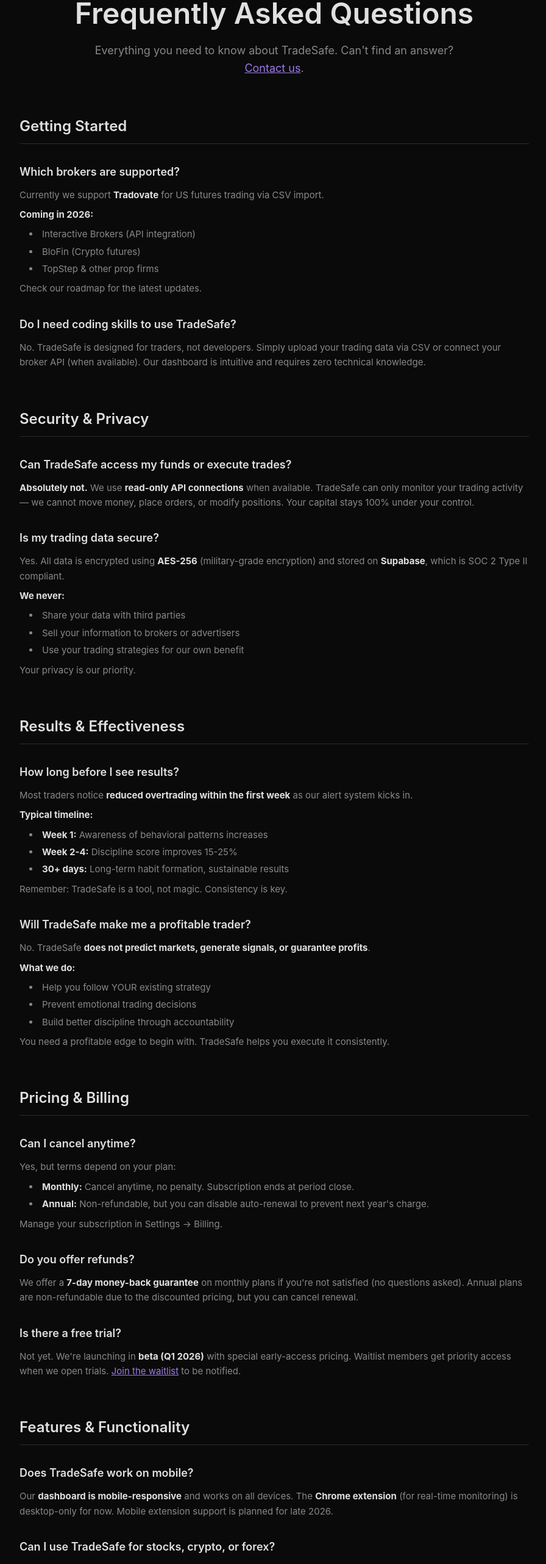
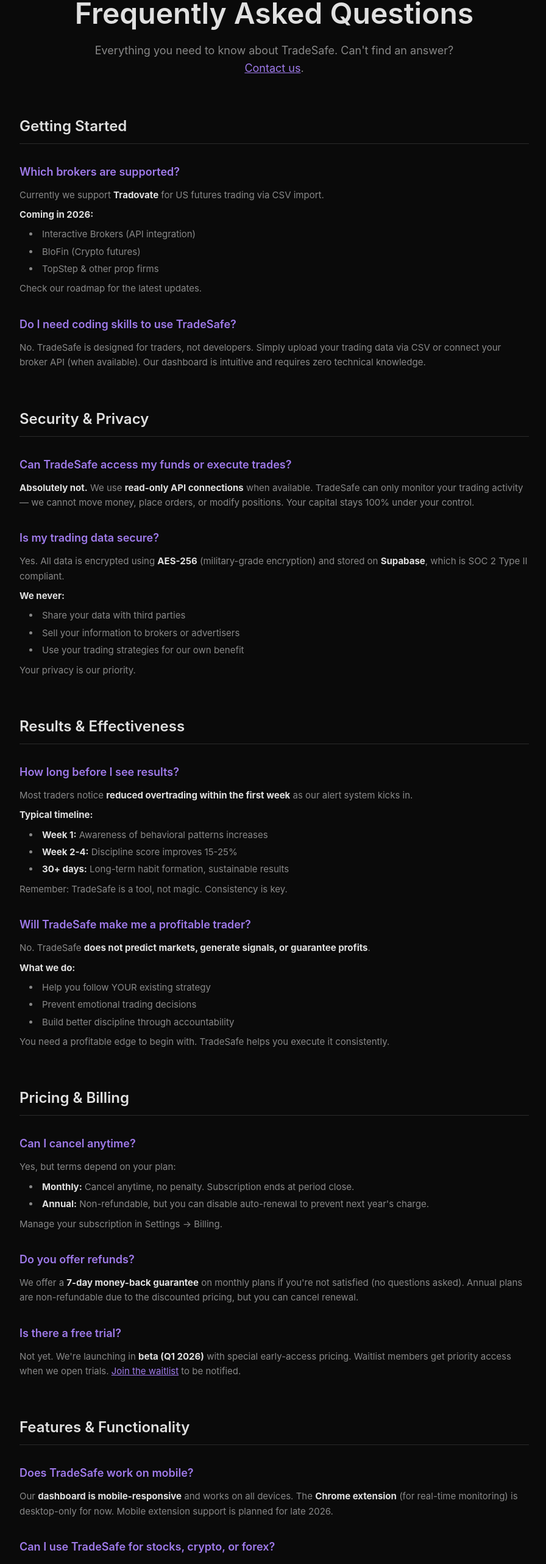
Before and after one commit to Trade-Safe/tradesafe-landing, a Next.js app: page /faq in a window 1280 px wide. Shown: the part 225-2789 px from the top of the page at 61% size, without its empty margins (190-1086 px from the left). Built offline with nearby package versions, Linux system fonts and the light colour scheme.

Commit message:
Update page.tsx

```diff
--- a/app/faq/page.tsx
+++ b/app/faq/page.tsx
@@ -52,7 +52,7 @@ export default function FAQPage() {
 
           <div className="space-y-8">
             <div>
-              <h3 className="text-lg font-semibold text-[#e0e0e0] mb-3">
+              <h3 className="text-lg font-semibold text-primary-light mb-3">
                 Which brokers are supported?
               </h3>
               <p className="text-[#888] leading-relaxed mb-2">
@@ -72,7 +72,7 @@ export default function FAQPage() {
             </div>
 
             <div>
-              <h3 className="text-lg font-semibold text-[#e0e0e0] mb-3">
+              <h3 className="text-lg font-semibold text-primary-light mb-3">
                 Do I need coding skills to use TradeSafe?
               </h3>
               <p className="text-[#888] leading-relaxed">
@@ -90,7 +90,7 @@ export default function FAQPage() {
 
           <div className="space-y-8">
             <div>
-              <h3 className="text-lg font-semibold text-[#e0e0e0] mb-3">
+              <h3 className="text-lg font-semibold text-primary-light mb-3">
                 Can TradeSafe access my funds or execute trades?
               </h3>
               <p className="text-[#888] leading-relaxed">
@@ -99,7 +99,7 @@ export default function FAQPage() {
             </div>
 
             <div>
-              <h3 className="text-lg font-semibold text-[#e0e0e0] mb-3">
+              <h3 className="text-lg font-semibold text-primary-light mb-3">
                 Is my trading data secure?
               </h3>
               <p className="text-[#888] leading-relaxed mb-2">
@@ -128,7 +128,7 @@ export default function FAQPage() {
 
           <div className="space-y-8">
             <div>
-              <h3 className="text-lg font-semibold text-[#e0e0e0] mb-3">
+              <h3 className="text-lg font-semibold text-primary-light mb-3">
                 How long before I see results?
               </h3>
               <p className="text-[#888] leading-relaxed mb-2">
@@ -148,7 +148,7 @@ export default function FAQPage() {
             </div>
 
             <div>
-              <h3 className="text-lg font-semibold text-[#e0e0e0] mb-3">
+              <h3 className="text-lg font-semibold text-primary-light mb-3">
                 Will TradeSafe make me a profitable trader?
               </h3>
               <p className="text-[#888] leading-relaxed mb-2">
@@ -177,7 +177,7 @@ export default function FAQPage() {
 
           <div className="space-y-8">
             <div>
-              <h3 className="text-lg font-semibold text-[#e0e0e0] mb-3">
+              <h3 className="text-lg font-semibold text-primary-light mb-3">
                 Can I cancel anytime?
               </h3>
               <p className="text-[#888] leading-relaxed mb-2">
@@ -193,7 +193,7 @@ export default function FAQPage() {
             </div>
 
             <div>
-              <h3 className="text-lg font-semibold text-[#e0e0e0] mb-3">
+              <h3 className="text-lg font-semibold text-primary-light mb-3">
                 Do you offer refunds?
               </h3>
               <p className="text-[#888] leading-relaxed">
@@ -202,7 +202,7 @@ export default function FAQPage() {
             </div>
 
             <div>
-              <h3 className="text-lg font-semibold text-[#e0e0e0] mb-3">
+              <h3 className="text-lg font-semibold text-primary-light mb-3">
                 Is there a free trial?
               </h3>
               <p className="text-[#888] leading-relaxed">
@@ -220,7 +220,7 @@ export default function FAQPage() {
 
           <div className="space-y-8">
             <div>
-              <h3 className="text-lg font-semibold text-[#e0e0e0] mb-3">
+              <h3 className="text-lg font-semibold text-primary-light mb-3">
                 Does TradeSafe work on mobile?
               </h3>
               <p className="text-[#888] leading-relaxed">
@@ -229,7 +229,7 @@ export default function FAQPage() {
             </div>
 
             <div>
-              <h3 className="text-lg font-semibold text-[#e0e0e0] mb-3">
+              <h3 className="text-lg font-semibold text-primary-light mb-3">
                 Can I use TradeSafe for stocks, crypto, or forex?
               </h3>
               <p className="text-[#888] leading-relaxed mb-2">
@@ -244,7 +244,7 @@ export default function FAQPage() {
             </div>
 
             <div>
-              <h3 className="text-lg font-semibold text-[#e0e0e0] mb-3">
+              <h3 className="text-lg font-semibold text-primary-light mb-3">
                 What's "Strict Mode"?
               </h3>
               <p className="text-[#888] leading-relaxed">
@@ -262,7 +262,7 @@ export default function FAQPage() {
 
           <div className="space-y-8">
             <div>
-              <h3 className="text-lg font-semibold text-[#e0e0e0] mb-3">
+              <h3 className="text-lg font-semibold text-primary-light mb-3">
                 How do I get help if I have issues?
               </h3>
               <p className="text-[#888] leading-relaxed mb-2">
@@ -279,7 +279,7 @@ export default function FAQPage() {
             </div>
 
             <div>
-              <h3 className="text-lg font-semibold text-[#e0e0e0] mb-3">
+              <h3 className="text-lg font-semibold text-primary-light mb-3">
                 Can I request new features?
               </h3>
               <p className="text-[#888] leading-relaxed mb-2">
```
